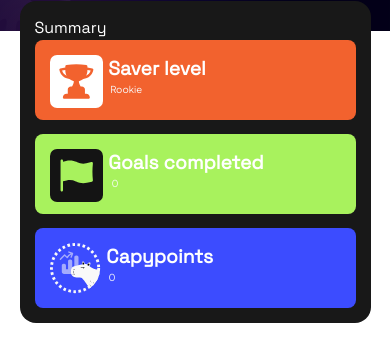
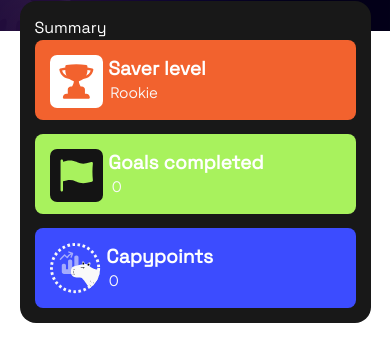
Before and after one commit to yabuJunn/CapyWeb, a React (Vite) app: page /reward in a window 390 px wide. Shown: the part 813-1152 px from the top of the page. Built offline with nearby package versions, Linux system fonts and the light colour scheme; a web font is replaced by a local one.

Commit message:
style(feat):small change
small change in the style of a component

by:Salomé Ruiz

```diff
--- a/src/components/RewardsPageComponents/SummaryCard/SummaryCard.css
+++ b/src/components/RewardsPageComponents/SummaryCard/SummaryCard.css
@@ -59,7 +59,7 @@
 
     .contenido {
         margin-left: 2%;
-        font-size: 60%;
+        font-size: 90%;
     }
 
     .titulo {
```
Also changed, not shown: 1 other file (tests, documents, lock files or other folders).
